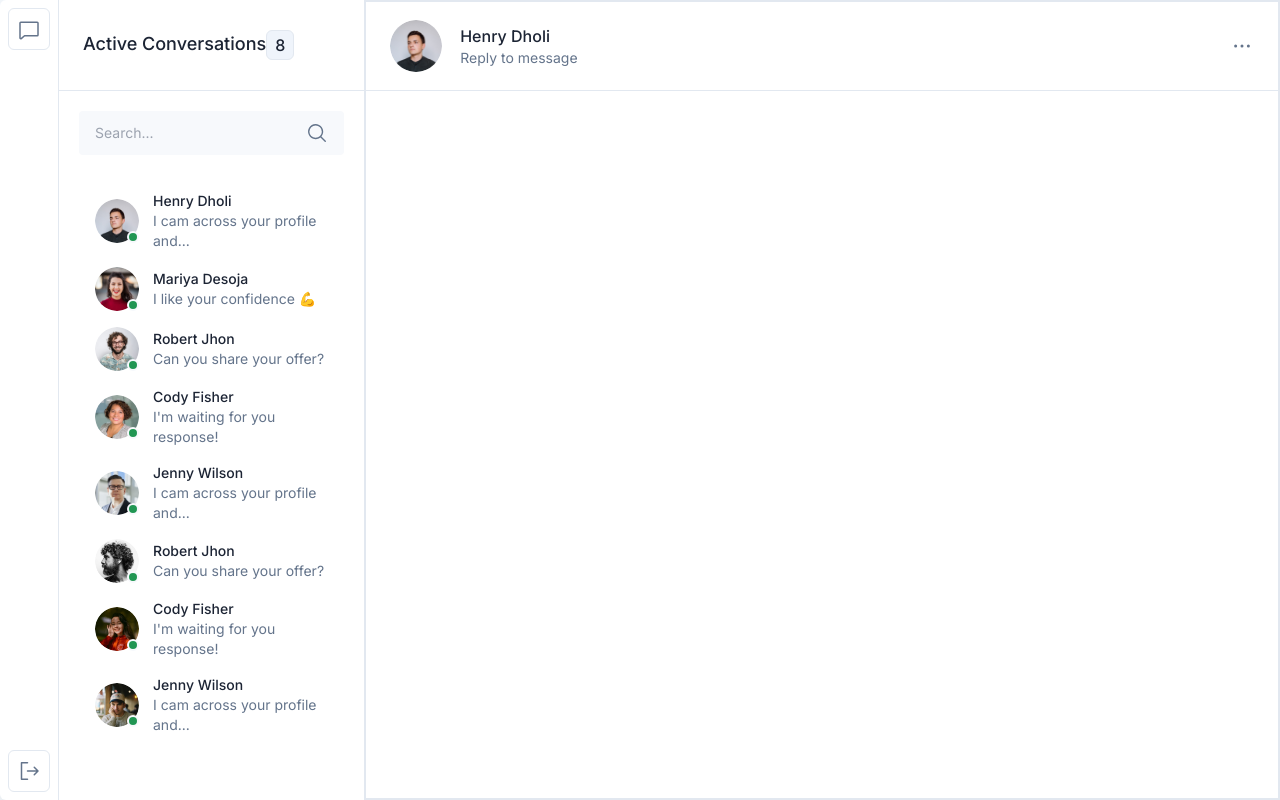
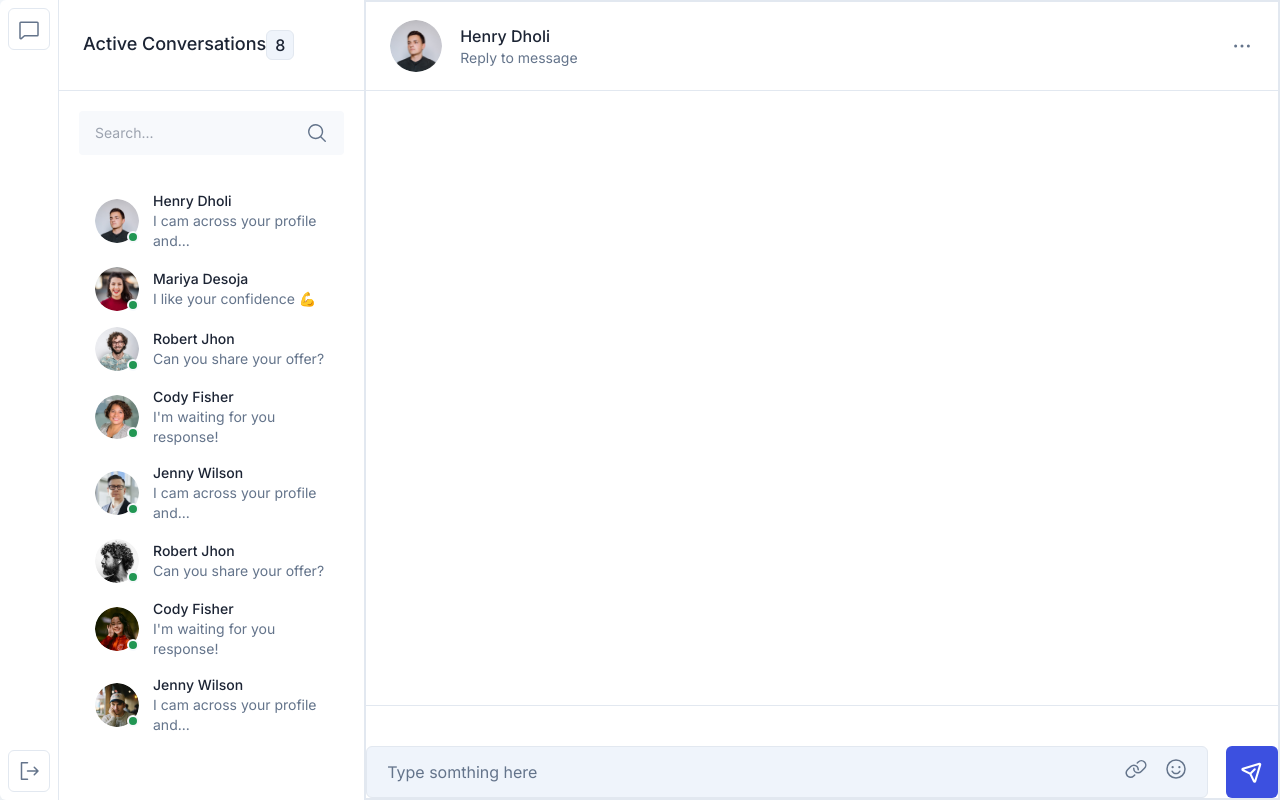
Before and after one commit to Amitmali04/ChatAppication, a React (Vite) app in the folder frontend/: page / in a window 1280 px wide. Built offline with nearby package versions, Linux system fonts and the light colour scheme.

Commit message:
send box

```diff
--- a/frontend/package.json
+++ b/frontend/package.json
@@ -4,7 +4,7 @@
   "version": "0.0.0",
   "type": "module",
   "scripts": {
-    "dev": "vite",
+    "dev": "vite --host",
     "build": "vite build",
     "lint": "eslint .",
     "preview": "vite preview"
--- a/frontend/src/sections/chat/Inbox.jsx
+++ b/frontend/src/sections/chat/Inbox.jsx
@@ -1,8 +1,9 @@
-import { DotsThree } from "@phosphor-icons/react";
+import { DotsThree, Link, PaperPlaneTilt, Smiley } from "@phosphor-icons/react";
 import User01 from "../../images/user/user-01.png";
 export default function Inbox() {
   return (
     <div className="flex h-full flex-col border-2 border-stroke dark:border-strokedark xl:w-3/4">
+      {/* Chat Header */}
       <div className="sticky flex items-center flex-row justify-between border-b border-stroke dark:border-strokedark px-6 py-4.5">
         <div className="flex items-center ">
           <div className="mr-4.5 h-13 w-full max-w-13 overflow-hidden rounded-full">
@@ -25,6 +26,29 @@ export default function Inbox() {
           <DotsThree size={24} weight="bold" />
         </div>
       </div>
+
+{/* List of Messages  */}
+<div className="max-h-full space-y-3.5 overflow-auto no-scorllbar px-6 py-7.5 grow">
+
+</div>
+
+
+{/* Input box  */}
+<div className="sticky bottom-0 border-t border-stroke px-6 py-5 dark:border-strokedark dark:bg-bodydark"></div>
+<form
+className="flex items-center justify-between space-x-4.5">
+  <div className="relative w-full">
+    <input type="text" placeholder="Type somthing here " className="h-13 w-full rounded-md border border-stroke bg-gray pl-5 pr-19 text-black placeholder-body outline-none focus:border-primary
+    dark:border-strokedark dark:bg-boxdark-2 dark:text-white" />
+
+    <div className="absolute right-5 top-1/2 -translate-y-1/2 items-center justify-end space-x-4 ">
+    <button className="hover:text-primary"><Link size={24} /></button>
+    <button className="hover:text-primary"><Smiley size={24} /></button>
+    </div>
+  </div>
+  <button className="flex items-center justify-center h-13 max-w-13 w-full rounded-md bg-primary text-white hover:bg-opacity-90"><PaperPlaneTilt size={22} weight="bold"/></button>
+</form>
+
     </div>
   );
 }
```
Also changed, not shown: 1 other file (tests, documents, lock files or other folders).
